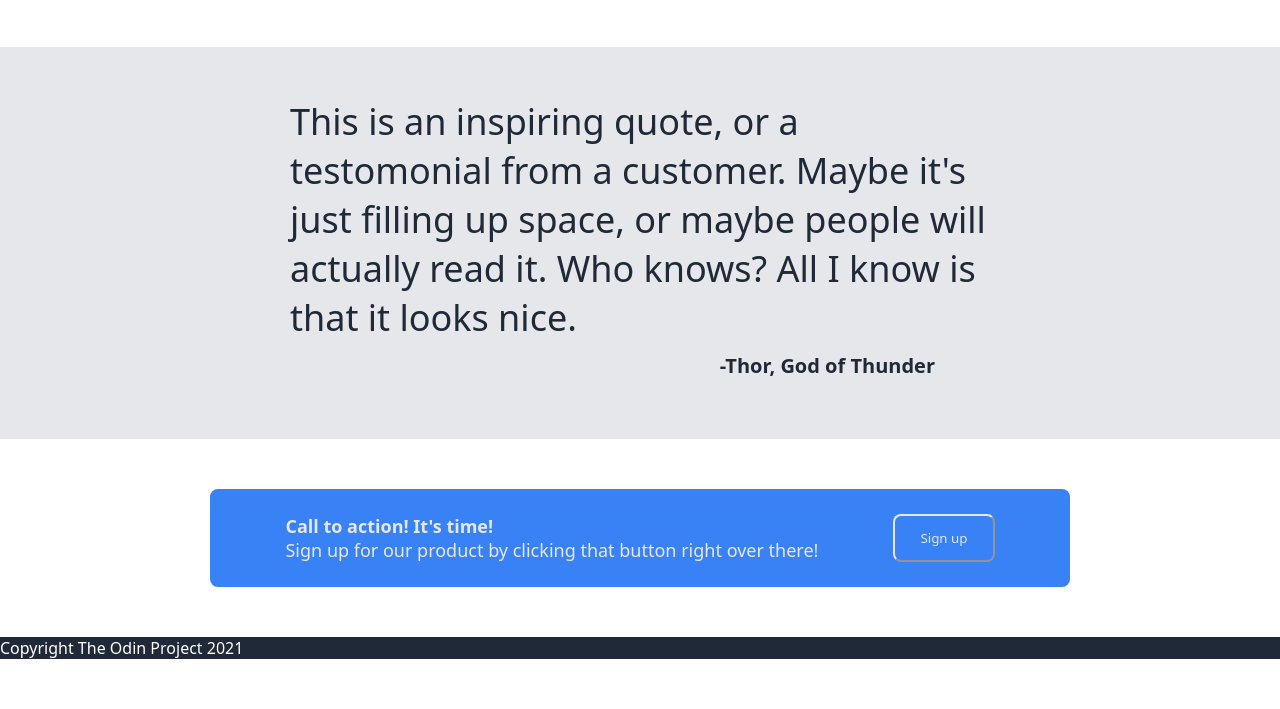
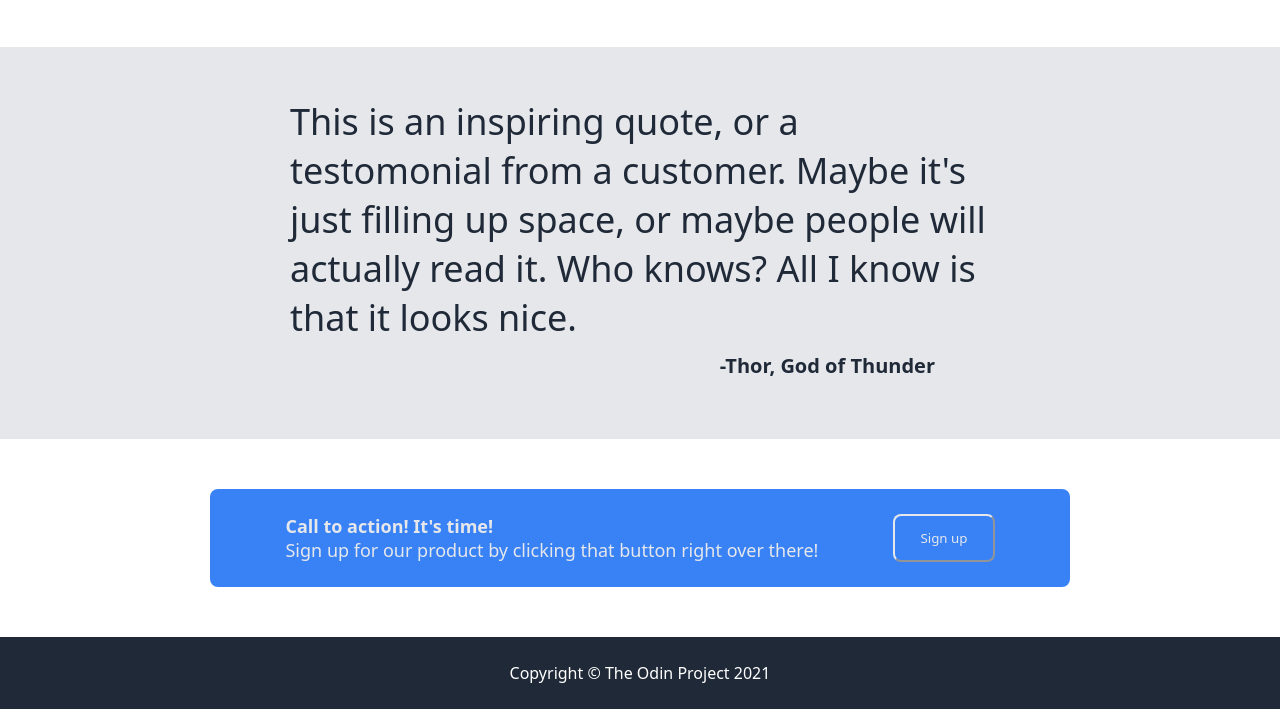
Before and after one commit to Zach1281/landing_page, a plain HTML site: page index.html in a window 1280 px wide. Shown: the part 840-1549 px from the top of the page. Before the commit the page ends 1499 px from the top, so only its background shows below. Drawn offline with Linux system fonts and the light colour scheme.

Commit message:
Finish footer

```diff
--- a/index.html
+++ b/index.html
@@ -71,7 +71,7 @@
                 </div>
             </div>
             <div class="footer">
-                <div class="text">Copyright The Odin Project 2021</div>
+                <div class="text">Copyright &copy; The Odin Project 2021</div>
             </div>
         </body>
     </html>
--- a/style.css
+++ b/style.css
@@ -174,3 +174,8 @@ ul {
     background-color: #3882F6;
     padding: 1px 25px;
 }
+
+.footer {
+    padding: 25px;
+    text-align: center;
+}
```
